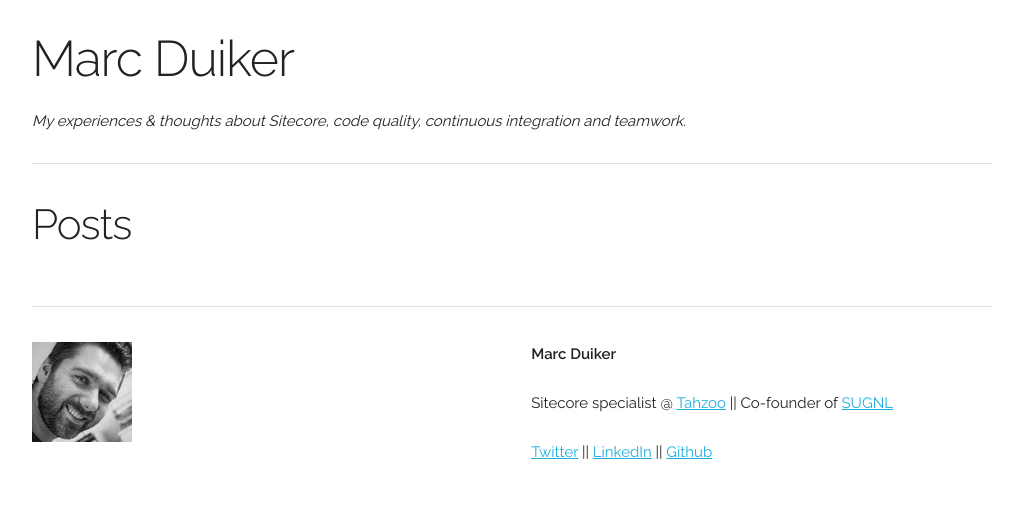
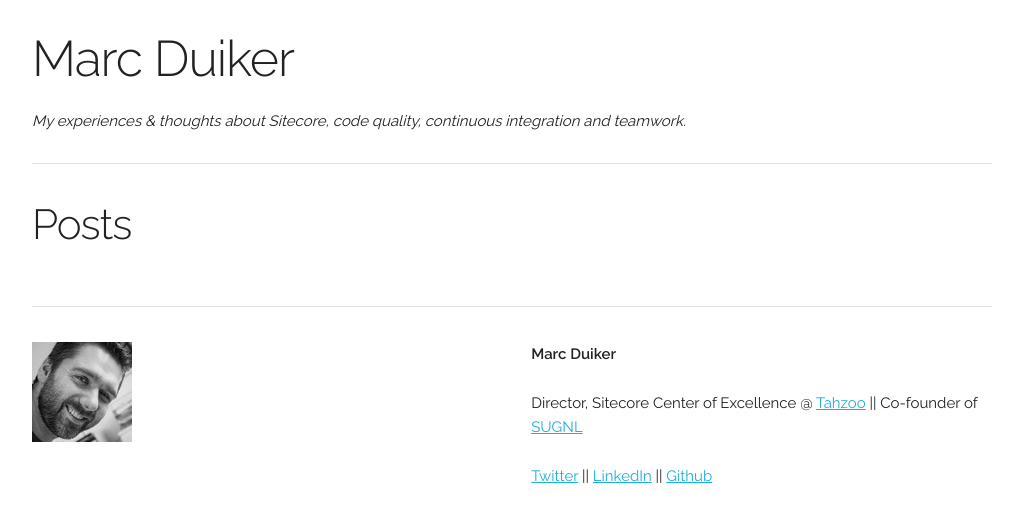
Before and after one commit to marcduiker/marcduiker.github.io, a Jekyll site: the page built from index.html, in a window 1280 px wide. Shown: the top 522 px of the page, without its empty margins (128-1151 px from the left). Built offline with Jekyll 4.4.1, drawn with Linux system fonts in a browser that asks for light colours.

Commit message:
Updated jobtitle

```diff
--- a/_includes/footer.html
+++ b/_includes/footer.html
@@ -13,7 +13,7 @@
 			   <strong>Marc Duiker</strong>
 		    </p>
         <p>
-          Sitecore specialist @ <a href="http://www.tahzoo.com" target="_blank">Tahzoo</a> || Co-founder of <a href="http://www.sugnl.net" target="_blank">SUGNL</a>
+          Director, Sitecore Center of Excellence @ <a href="http://www.tahzoo.com" target="_blank">Tahzoo</a> || Co-founder of <a href="http://www.sugnl.net" target="_blank">SUGNL</a>
         </p>
         <p>
           <a href="https://twitter.com/@marcduiker" target="_blank">Twitter</a> || <a href="https://nl.linkedin.com/in/mduiker" target="_blank">LinkedIn</a> || <a href="https://github.com/marcduiker">Github</a>
```
